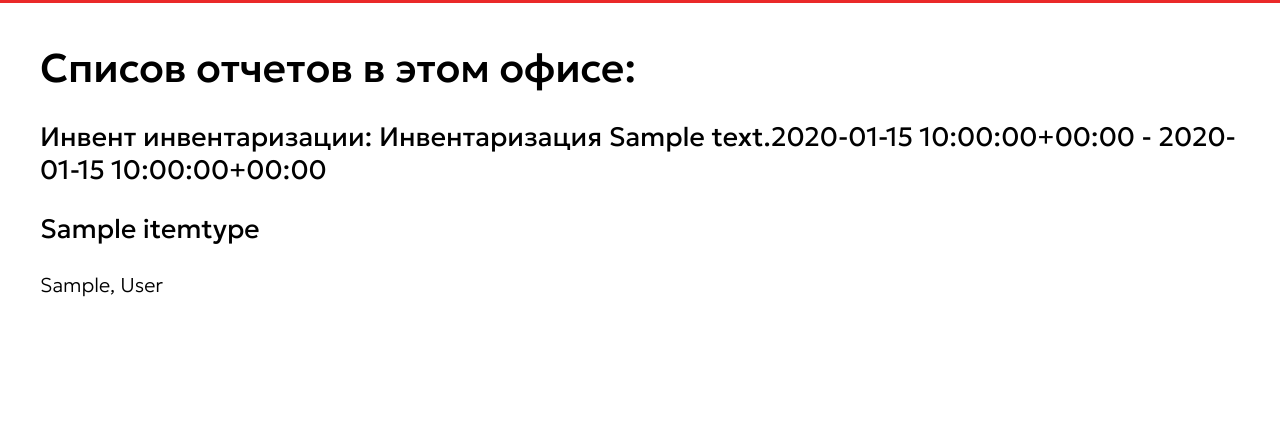
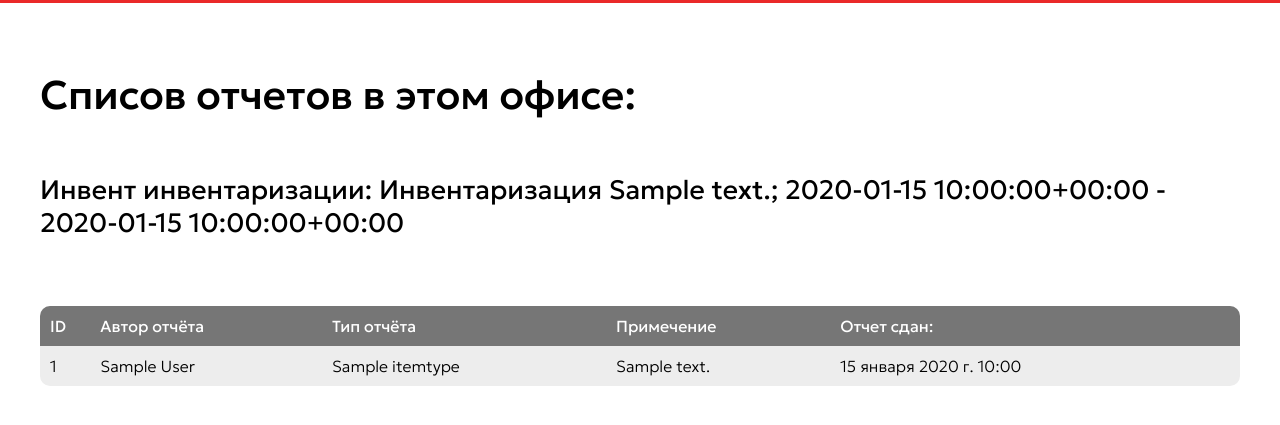
Before and after one commit to PavelKhodalitskii/stocktaking_webapp, a Django app: a page that uses reports/templates/reports/reports_view.html in a window 1280 px wide. Shown: the part 75-500 px from the top of the page. Run offline with Django 5.2, Linux system fonts and the light colour scheme; a user stored in the database is signed in; tables that the repository leaves empty hold one stand-in row (values such as "Sample post").

Commit message:
Report view filters are done

```diff
--- a/config/utils.py
+++ b/config/utils.py
@@ -47,8 +47,7 @@
         try:
             Office.objects.get(id=i)
         except:
-            office = Office(
-                            name=f"Помещение {i}",
+            office = Office(name=f"Помещение {i}",
                             office_building=OfficeBuilding.objects.get(pk=1))
             office.save()
 
--- a/items_management/templates/items_management/items_list.html
+++ b/items_management/templates/items_management/items_list.html
@@ -53,7 +53,6 @@
                 <tbody>
                     {% for item in items %}
                         <tr {% if forloop.counter|divisibleby:2 %}style="background-color: #D9D9D9"{% endif %}>
-                            <a class="table_row_wrapper" href="{{ item.get_absolute_url }}">
                             <td style="padding-left: 10px;"><a class="table_row_wrapper" href="{{ item.get_absolute_url }}">{{ item.id }}</a></td>
                             <td><a class="table_row_wrapper" href="{{ item.get_absolute_url }}">{{ item.item_number }}</a></td>
                             <td><a class="table_row_wrapper" href="{{ item.get_absolute_url }}">{{ item.name }}</a></td>
@@ -65,7 +64,6 @@
                             <td><a class="table_row_wrapper" href="{{ item.get_absolute_url }}">{{ item.office }}</a></td>
                             <td><a class="table_row_wrapper" href="{{ item.get_absolute_url }}">{{ item.financially_responsible_person.first_name }} {{ item.financially_responsible_person.last_name }}</td>
                             <td><a class="table_row_wrapper" href="{{ item.get_absolute_url }}">{{ item.valid_from }}</a></td>
-                            </a>
                         </tr>
                     {% endfor %}
                 </tbody>
--- a/reports/models.py
+++ b/reports/models.py
@@ -51,7 +51,7 @@
                     relation.save()
 
     def __str__(self):
-        return "Инвентаризация " + str(self.office_building) + f"{str(self.data_start)} - {str(self.data_end)}"
+        return "Инвентаризация " + str(self.office_building) + "; " + f"{str(self.data_start)} - {str(self.data_end)}"
     # Написать метод save()
 
 
--- a/reports/templates/reports/reports_view.html
+++ b/reports/templates/reports/reports_view.html
@@ -4,30 +4,100 @@
 
 
 {% block content %}
+    <div class="contet_wrapper">
         {% if request.user.stocktalking_responsible %}
             <h1>Мой список инвентаризации:</h1>
+            <div class="table_control_menu">
+                <button onclick="clearSorts()">Сбросить сортировки</button>
                 <a href="{% url 'create_report' %}" download="items_report.xlsx">Создать отчет .xlsx</a>
-        <button onclick="changeOrder(sort_name='scan_time', value_1='ascending', value_2='descending', default_value='descending')">Время сканирования</button>
+            </div>
+            <div class="table_wrapper">
+                <table class="items_table">
+                    <thead>
+                        <tr>
+                            <th style="border-top-left-radius: 10px; padding-left: 10px;">ID</th>
+                            <th>Предмет</th>
+                            <th>Отчет</th>
+                            <th>
+                                <form class="filter" action="{% url 'reports' office_building_slug %}" method="GET">
+                                    <select name="status" onchange="this.form.submit()">
+                                        <option value="">Статус</option>
+                                        {% for status in statuses %}
+                                            <option value="{{ status.id }}" {% if request.GET.status == user.id %} selected {% endif %}>{{ user.name }}</option>
+                                        {% endfor %}
+                                    </select>
+                                </form>
+                            </th>
+                            <th>
+                                <form class="filter" action="{% url 'reports' office_building_slug %}" method="GET">
+                                    <select name="approved" onchange="this.form.submit()">
+                                        <option value="">Подтверждено</option>
+                                        <option value="True">Да</option>
+                                        <option value="False">Нет</option>
+                                    </select>
+                                </form>
+                            </th>
+                            <th>
+                                <form class="filter" action="{% url 'reports' office_building_slug %}" method="GET">
+                                    <select name="responsible_person" onchange="this.form.submit()">
+                                        <option value="">Материально Ответственное Лицо</option>
+                                        {% for user in users %}
+                                            <option value="{{ user.id }}" {% if request.GET.responsible_person == user.id %} selected {% endif %}>{{ user.first_name }} {{ user.last_name }}</option>
+                                        {% endfor %}
+                                    </select>
+                                </form>
+                            </th>
+                            <th>Примечание</th>
+                            <th style="border-top-right-radius: 10px;">Отсканировано<img src="{% static 'images/utils/triangle-sort.png' %}" class="sort_image" onclick="changeOrder(sort_name='scan_time', value_1='ascending', value_2='descending', default_value='descending')"></th>
+                        </tr>
+                    </thead>
+                    <tbody>
                         {% for item in items %}
-            <div class="item">
-                <h3><a href="{{ item.get_absolute_url }}">{{ item.item.name }}</a>, {{item.item.item_number}}</h3>
-                <p>Статус: {{ item.status }}</p>
-                <a>Финансово ответсвенное лицо: {{item.item.financially_responsible_person}}</a>
-                <p>Подвтверждено: {{ item.approve }}</p>
-                <p>Вермя сканирования: {{ item.datatime }}</p>
+                            <tr {% if forloop.counter|divisibleby:2 %}style="background-color: #D9D9D9"{% endif %}>
+                                <td style="padding-left: 10px;">{{ item.id }}</td>
+                                <td><a class="table_row_wrapper" href="{{ item.item.get_absolute_url }}">{{ item.item.name }}, {{item.item.item_number}}</a></td>
+                                <td>{{ item.report }}</td>
+                                <td>{{ item.status }}</td>
+                                <td>{{ item.approve }}</td>
+                                <td>{{ item.item.financially_responsible_person.first_name }} {{ item.item.financially_responsible_person.last_name }}</td>
+                                <td>{{ item.note }}</td>
+                                <td>{{ item.last_scan_datetime }}</td>
+                            </tr>
+                        {% endfor %}
+                    </tbody>
+                </table>
             </div>
-        {% endfor %}
         {% endif %}
+
         {% if request.user.is_admin %}
             <h1>Списов отчетов в этом офисе: </h1>
             <h3>Инвент инвентаризации: {{ivent}}</h3>
+            <div class="table_wrapper">
+                <table class="items_table">
+                    <thead>
+                        <tr>
+                            <th style="border-top-left-radius: 10px; padding-left: 10px;">ID</th>
+                            <th>Автор отчёта</th>
+                            <th>Тип отчёта</th>
+                            <th>Примечение</th>
+                            <th style="border-top-right-radius: 10px;">Отчет сдан:</th>
+                        </tr>
+                    </thead>
+                    <tbody>
                         {% for report in reports %}
                             <div class="report">
-                <h3>{{ report.type }}</h3>
-                <p>{{ report.author.first_name }}, {{ report.author.last_name }}</p>
+                                <td style="padding-left: 10px;">{{ report.id }}</td>
+                                <td>{{ report.author.first_name }} {{ report.author.last_name }}</td>
+                                <td>{{ report.type }}</td>
+                                <td>{{ report.note }}</td>
+                                <td>{{ report.finish_datetime }}</td>
                             </div>
                         {% endfor %}
+                    </tbody>
+                </table>
+            </div>
         {% endif %}
+    </div>
     {% if request.user.is_superuser %}
     {% endif %}
     <script src="{% static 'js/changeOrder.js' %}">
--- a/reports/views.py
+++ b/reports/views.py
@@ -10,7 +10,8 @@
 from .serizalizers import StocktalkingListSerizalizer, RelationItemsReportsSerizalizer
 from .createreports import create_report
 from items_management.permissions import IsOwner
-from account.models import OfficeBuilding
+from items_management.models import Status
+from account.models import OfficeBuilding, CustomUser
 
 def report_view(request):
     try:
@@ -30,11 +31,26 @@
         except:
             items = RelationItemsReports.objects.none()
 
+        status_id = self.request.GET.get('status')
+        if status_id:
+            items = items.filter(status__id = status_id)
+
+        responsible_person_id = self.request.GET.get('responsible_person')
+        if responsible_person_id:
+            items = items.filter(item__financially_responsible_person__id=responsible_person_id)
+
+        approved_filter = self.request.GET.get('approved')
+        if approved_filter:
+            if approved_filter == "True":
+                items = items.filter(approve=True)
+            elif approved_filter == "False":
+                items = items.filter(approve=False)
+
         valid_from_sort = self.request.GET.get('scan_time')
         if valid_from_sort == 'ascending':
-            items = items.order_by('-datatime')
+            items = items.order_by('-last_scan_datetime')
         elif valid_from_sort == 'descending':
-            items = items.order_by('datatime')
+            items = items.order_by('last_scan_datetime')
 
         return items
 
@@ -54,6 +70,8 @@
         office_building_slug = self.kwargs['officebuilding_slug']
         context['office_building_slug'] = office_building_slug
 
+        context['statuses'] = Status.objects.all()
+        context['users'] = CustomUser.objects.all().filter(office_building__slug = office_building_slug)
         context['items'] = self.get_report_items()
         context['reports'] = self.get_reports()
         context['ivent'] = Ivent.objects.last()
```
Lines whose indentation alone changed are shown as unchanged.
